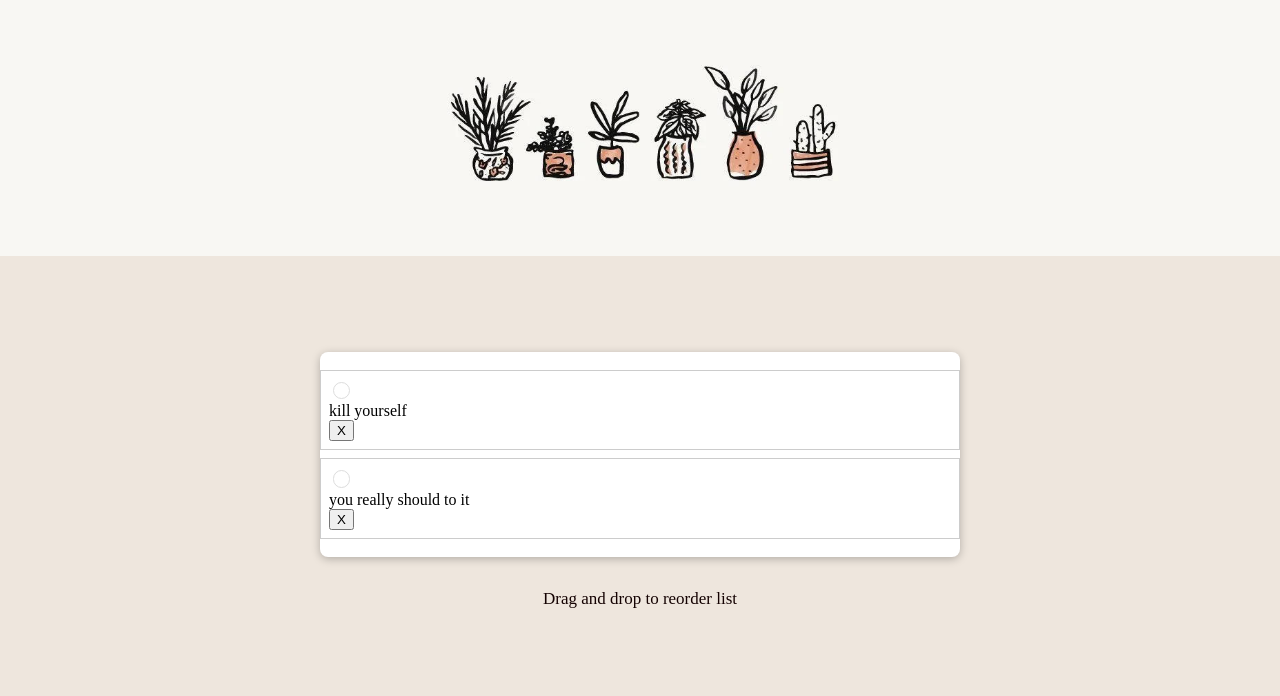
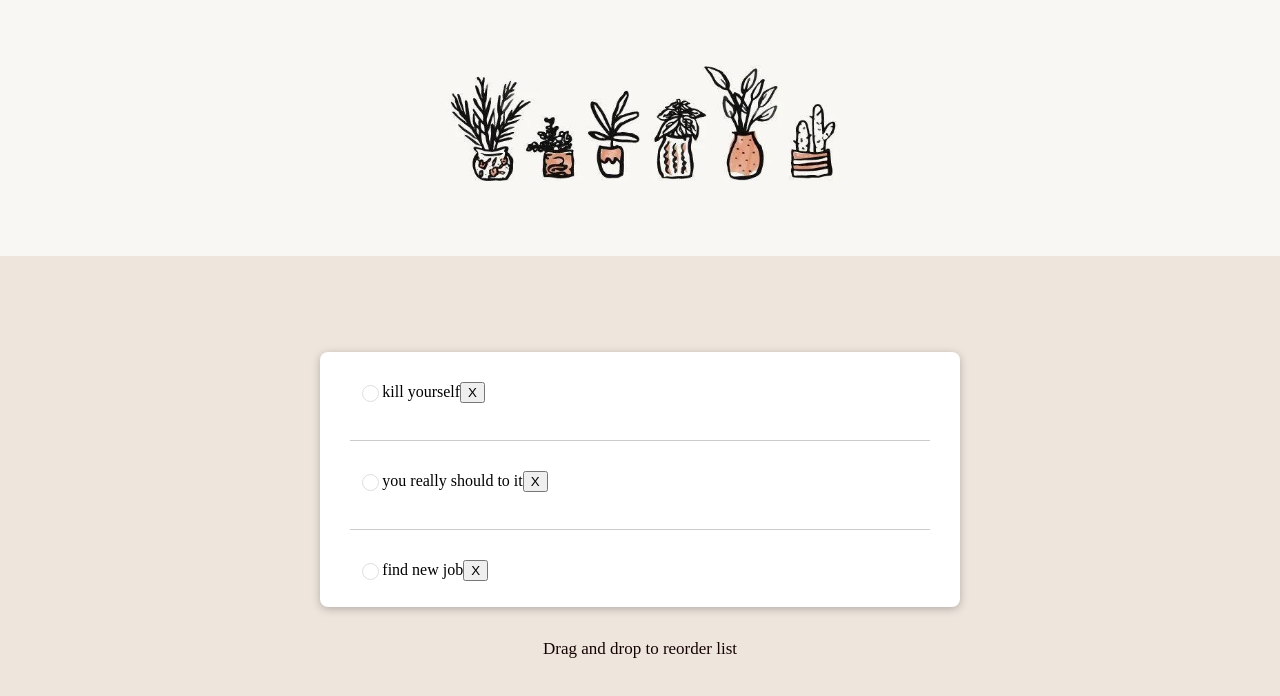
Before and after one commit to alexandra26arkhipenko/test-todo-react, a React (Create React App) app: page / in a window 1280 px wide. Shown: the top 696 px of the page. Built offline with nearby package versions, Linux system fonts and the light colour scheme.

Commit message:
Added styles for list

```diff
--- a/src/components/Todos/Todo/Todo.js
+++ b/src/components/Todos/Todo/Todo.js
@@ -1,13 +1,14 @@
+import Checkbox from "../../UI/Checkbox/Checkbox";
 import classes from "./Todo.module.css";
 
 const Todo = (props) => {
   return (
     <li>
-      <div >
-        <input type="checkbox" className={classes.round} />
+      <div className={classes.checkbox}>
+        <Checkbox />
       </div>
-      <div>{props.text}</div>
-      <div>
+      <div className={classes.text}>{props.text}</div>
+      <div className={classes.delete}>
         <button>X</button>
       </div>
     </li>
--- a/src/components/Todos/Todo/Todo.module.css
+++ b/src/components/Todos/Todo/Todo.module.css
@@ -1,16 +1,11 @@
-.round {
-    width: 1.3em;
-    height: 1.3em;
-    background-color: white;
-    border-radius: 50%;
-    vertical-align: middle;
-    border: 1px solid #ddd;
-    appearance: none;
-    -webkit-appearance: none;
-    outline: none;
-    cursor: pointer;
+.checkbox{
+    display:inline-block;
 }
 
-.round:checked {
-    background-color: #a25e5e;
+.text{
+    display:inline-block;
 }
+
+.delete{
+    display:inline-block;
+}
--- a/src/components/Todos/TodoList/TodoList.js
+++ b/src/components/Todos/TodoList/TodoList.js
@@ -1,6 +1,6 @@
 import { useSelector } from "react-redux";
 
-import Card from "../../UI/Card";
+import Card from "../../UI/Card/Card";
 
 import classes from "./TodoList.module.css";
 import Todo from "../Todo/Todo";
--- a/src/components/Todos/TodoList/TodoList.module.css
+++ b/src/components/Todos/TodoList/TodoList.module.css
@@ -5,14 +5,35 @@
 }
 
 .todos ul {
-    padding-top: 10px;
-    padding-bottom: 10px;
   list-style: none;
   padding-inline-start: 0px;
+  max-height: 255px;
+  overflow-y: auto;
+}
+
+.todos ul::-webkit-scrollbar {
+  width: 0.3em;
+  color: aqua;
+}
+.todos ul::-webkit-scrollbar-track {
+  box-shadow: inset 0 0 6px rgb(238, 230, 221);
+}
+
+.todos ul::-webkit-scrollbar-thumb {
+  background-color: #a47373;
+  outline: 1px solid rgb(238, 230, 221);
+  border-radius: 8px;
 }
 
 .todos li {
-    border: 1px solid #ccc;
-    margin: 0.5rem 0;
+  border-bottom: 1px solid #ccc;
   padding: 0.5rem;
+  margin-left: 30px;
+  margin-right: 30px;
+  height: 50px;
+  padding-top: 30px;
 }
+
+.todos li:last-child {
+  border-bottom: none;
+}
--- /dev/null
+++ b/src/components/UI/Checkbox/Checkbox.js
@@ -0,0 +1,7 @@
+import classes from "./Checkbox.module.css";
+
+const Checkbox = (props) => {
+    return <input type="checkbox" className={classes.round} />
+}
+
+export default Checkbox;
--- /dev/null
+++ b/src/components/UI/Checkbox/Checkbox.module.css
@@ -0,0 +1,16 @@
+.round {
+    width: 1.3em;
+    height: 1.3em;
+    background-color: white;
+    border-radius: 50%;
+    vertical-align: middle;
+    border: 1px solid #ddd;
+    appearance: none;
+    -webkit-appearance: none;
+    outline: none;
+    cursor: pointer;
+}
+
+.round:checked {
+    background-color: #a25e5e;
+}
--- a/src/store/todo.js
+++ b/src/store/todo.js
@@ -5,6 +5,10 @@ const initialState = {
   todos: [
     { id: 123, text: "kill yourself" },
     { id: 456, text: "you really should to it" },
+    { id: 789, text: "find new job" },
+    { id: 101112, text: "eat lunch" },
+    { id: 131415, text: "get platinim in the witcher" },
+    { id: 161718, text: "go to Paris" },
   ],
 };
 
```
Also changed, not shown: src/components/UI/Card/Card.js (renamed from src/components/UI/Card.js), src/components/UI/Card/Card.module.css (renamed from src/components/UI/Card.module.css). Lines whose indentation alone changed are shown as unchanged.
